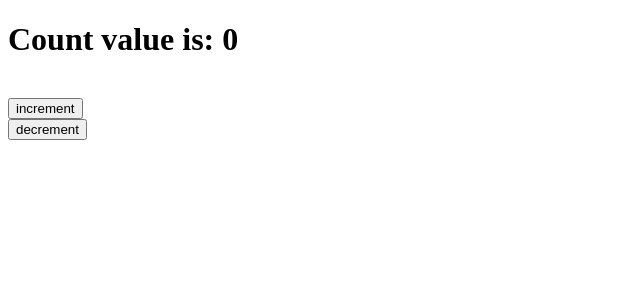
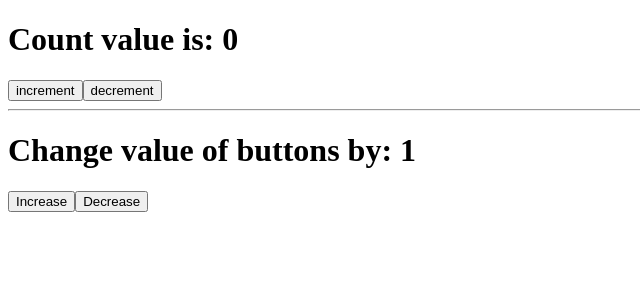
Before and after one commit to alfarofernando/React_Course, a React (Vite) app in the folder reactcourse/: page / in a window 1280 px wide. Shown: the top 300 px of the page, without its empty margins (0-640 px from the left). Built offline with nearby package versions, Linux system fonts and the light colour scheme.

Commit message:
using multiple states

```diff
--- a/reactcourse/src/components/Counter.jsx
+++ b/reactcourse/src/components/Counter.jsx
@@ -1,31 +1,35 @@
 import { useState } from "react";
-//para utilizar los HOOK uno debe importarlos al comienzo del componente
+
 export default function Counter() {
-    // debido a que las props son inmutables es que se utilizan los estados
-    // los estados son variables que contienen informacion
-    // para crear un estado debemos definir entre corchetes nuesta variable
-    // count y una funcion que alterara dicho estado es este caso setCount
-    // utilizando el HOOK useState pudiendo tambien darle un valor inicial
-    // a la cariable count dentro de los parentesis del HOOK
     const [count, setCount] = useState(0);
-
-    //en este ejemplo usaremos el evento onClick para cambiar los valores del
-    //estado
+    //se puede tambien utilizar states para modificar otros states
+    // definimos nuestro nuevo estado
+    const [value, setValue] = useState(1);
+    //añadimos nuestra variable del segundo estado para que modifique
+    //la variable del primer estado
     function increment(){
-        //como la variable count es una constante esta no puede ser modificada directamente
-        // en su lugar se utiliza la funcion expresada al momento de crear el estado
-        //para poder modificarla
-        setCount(count+1);
+        setCount(count+value);
     }
 
     function decrement(){
-        setCount(count-1);
+        setCount(count-value);
+    }
+    //creamos las funciones para manejar nuestro nuevo estado
+    function increaseValue(){
+        setValue(value + 1);
+    }
+    function decreaseValue(){
+        setValue (value -1);
     }
 
     return (
         <div>
-           <h1> Count value is: {count} </h1> <br/>
-            <button onClick={increment}>increment</button><br/>
+           <h1> Count value is: {count} </h1>
+            <button onClick={increment}>increment</button>
             <button onClick={decrement}>decrement</button>
+            <hr/>
+            <h1>Change value of buttons by: {value}</h1>
+            <button onClick={increaseValue}>Increase</button>
+            <button onClick={decreaseValue} >Decrease</button>
         </div>);
 }
```
